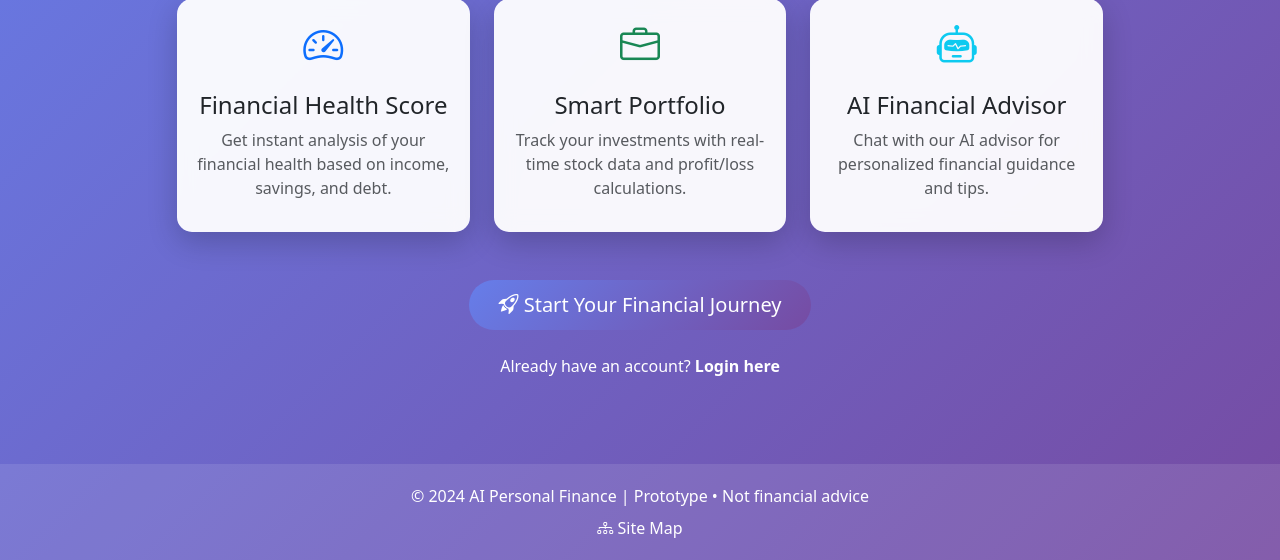
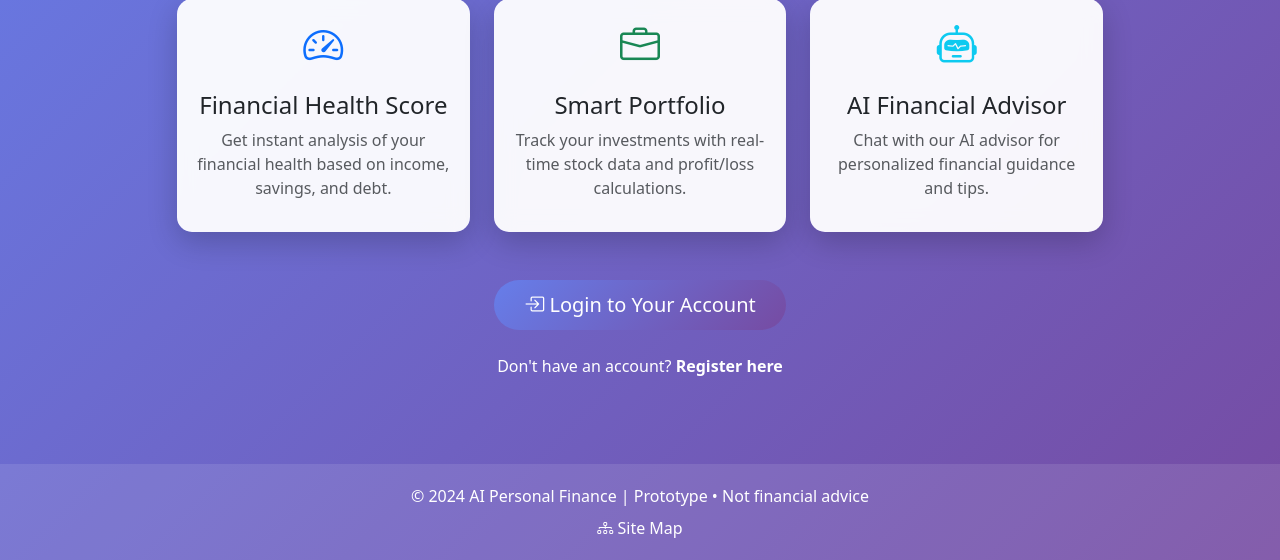
Before and after one commit to mythrimanjunath75-bot/financial-marketing, a Flask app: page / in a window 1280 px wide. Shown: the part 334-894 px from the top of the page. Run offline with Flask 3, Linux system fonts and the light colour scheme.

Commit message:
Change home page: prioritize login over register as primary action

```diff
--- a/flask-finance-app/templates/home.html
+++ b/flask-finance-app/templates/home.html
@@ -40,13 +40,13 @@
             </div>
         </div>
 
-        <a href="{{ url_for('register') }}" class="btn btn-primary btn-lg">
-            <i class="bi bi-rocket-takeoff"></i> Start Your Financial Journey
+        <a href="{{ url_for('login') }}" class="btn btn-primary btn-lg">
+            <i class="bi bi-box-arrow-in-right"></i> Login to Your Account
         </a>
 
         <p class="mt-4">
-            <a href="{{ url_for('login') }}" class="text-white text-decoration-none">
-                Already have an account? <strong>Login here</strong>
+            <a href="{{ url_for('register') }}" class="text-white text-decoration-none">
+                Don't have an account? <strong>Register here</strong>
             </a>
         </p>
     </div>
```
Also changed, not shown: flask-finance-app/finance.db.
